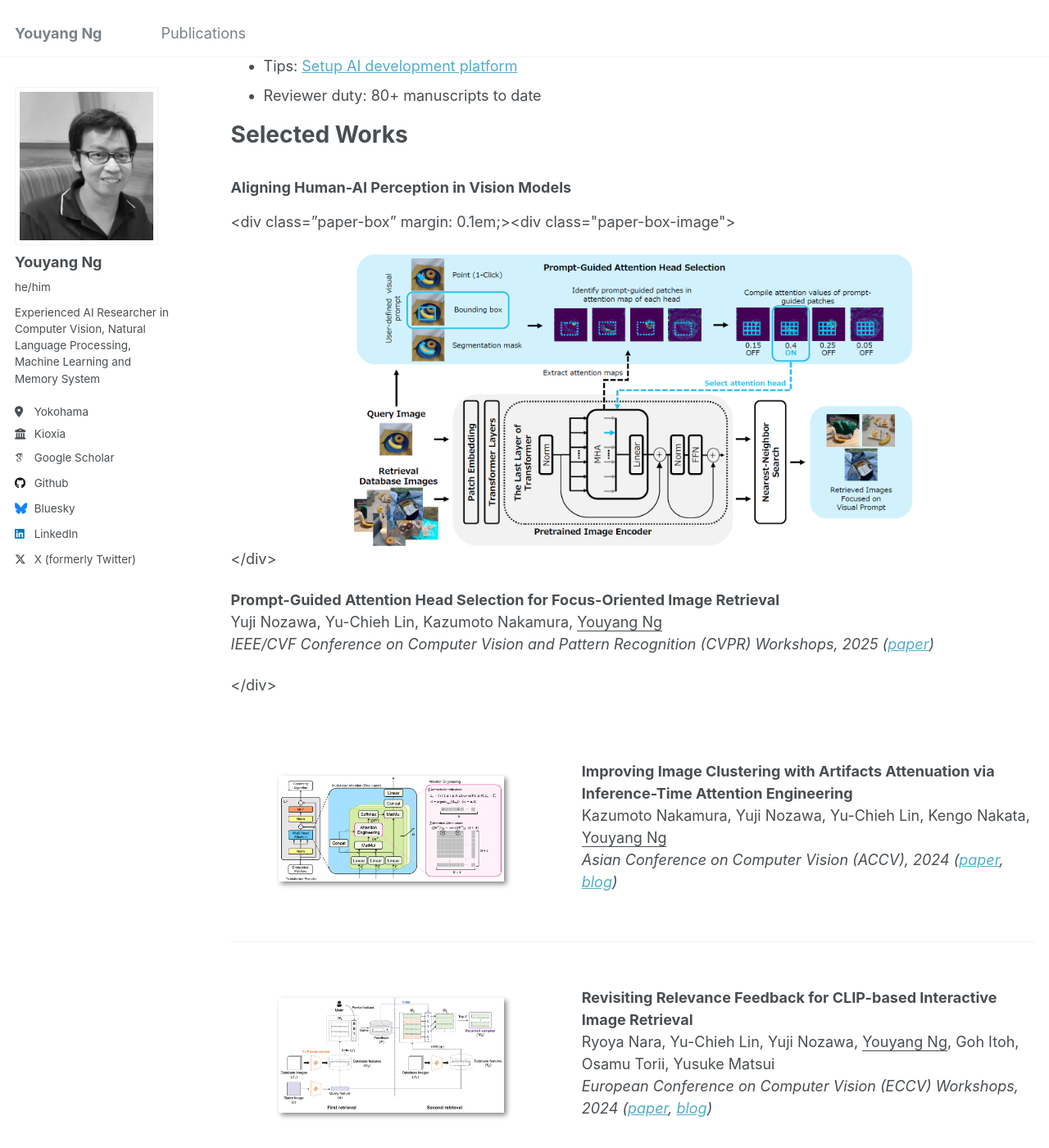
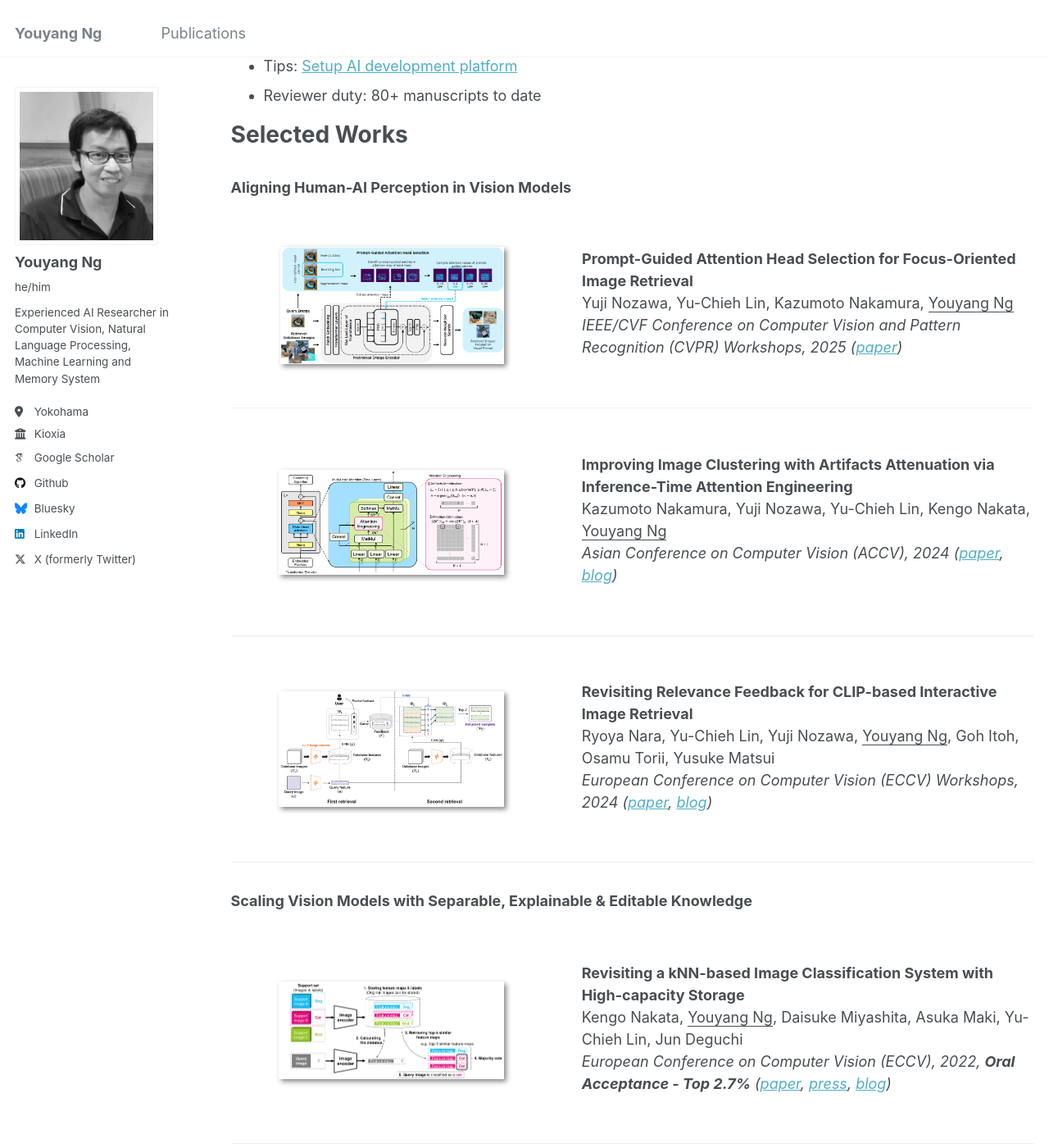
Before and after one commit to yy29/yy29.github.io, a Jekyll site: the page built from _pages/about.md, in a window 1280 px wide and 1400 px high, scrolled down 718 px. Shown: the whole window at 82% size. Built offline with Jekyll 4.4.1, drawn with Linux system fonts in a browser that asks for light colours; some web fonts are replaced.

Commit message:
Update about.md

```diff
--- a/_pages/about.md
+++ b/_pages/about.md
@@ -28,7 +28,8 @@ Hi, I’m Youyang, an AI researcher specializing in Computer Vision, Natural Lan
 # Selected Works
 
 ### Aligning Human-AI Perception in Vision Models
-<div class="paper-box" margin: 0.1em;><div class="paper-box-image"><center><img src="../images/2025_phs.png" alt="sym" width="70%"></center></div>
+
+<div class="paper-box" style="margin: 0.1em;"><div class="paper-box-image"><center><img src="../images/2025_phs.png" alt="sym" width="70%"></center></div>
 <div class="paper-box-text" markdown="1">
 
 **Prompt-Guided Attention Head Selection for Focus-Oriented Image Retrieval**
```
